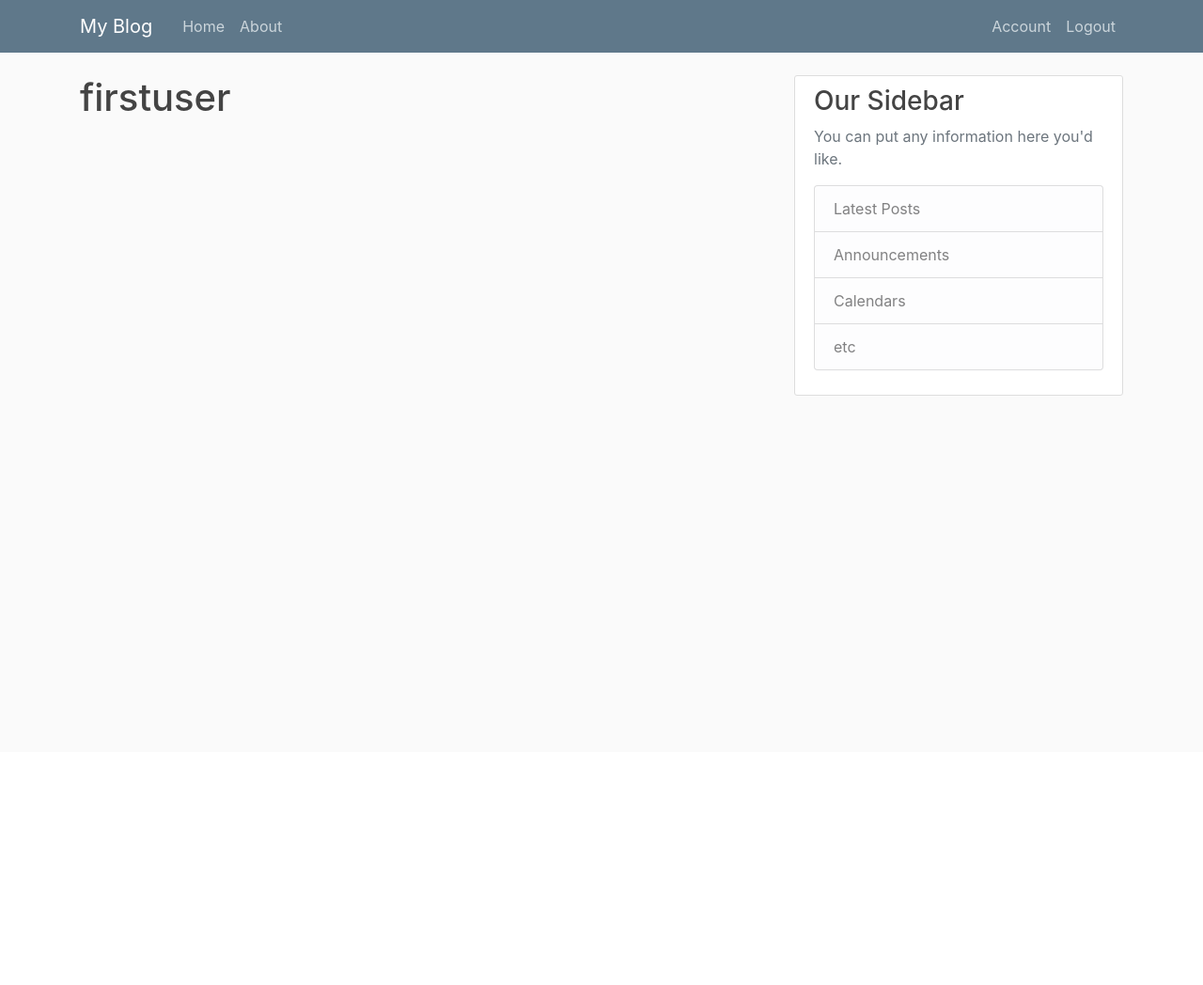
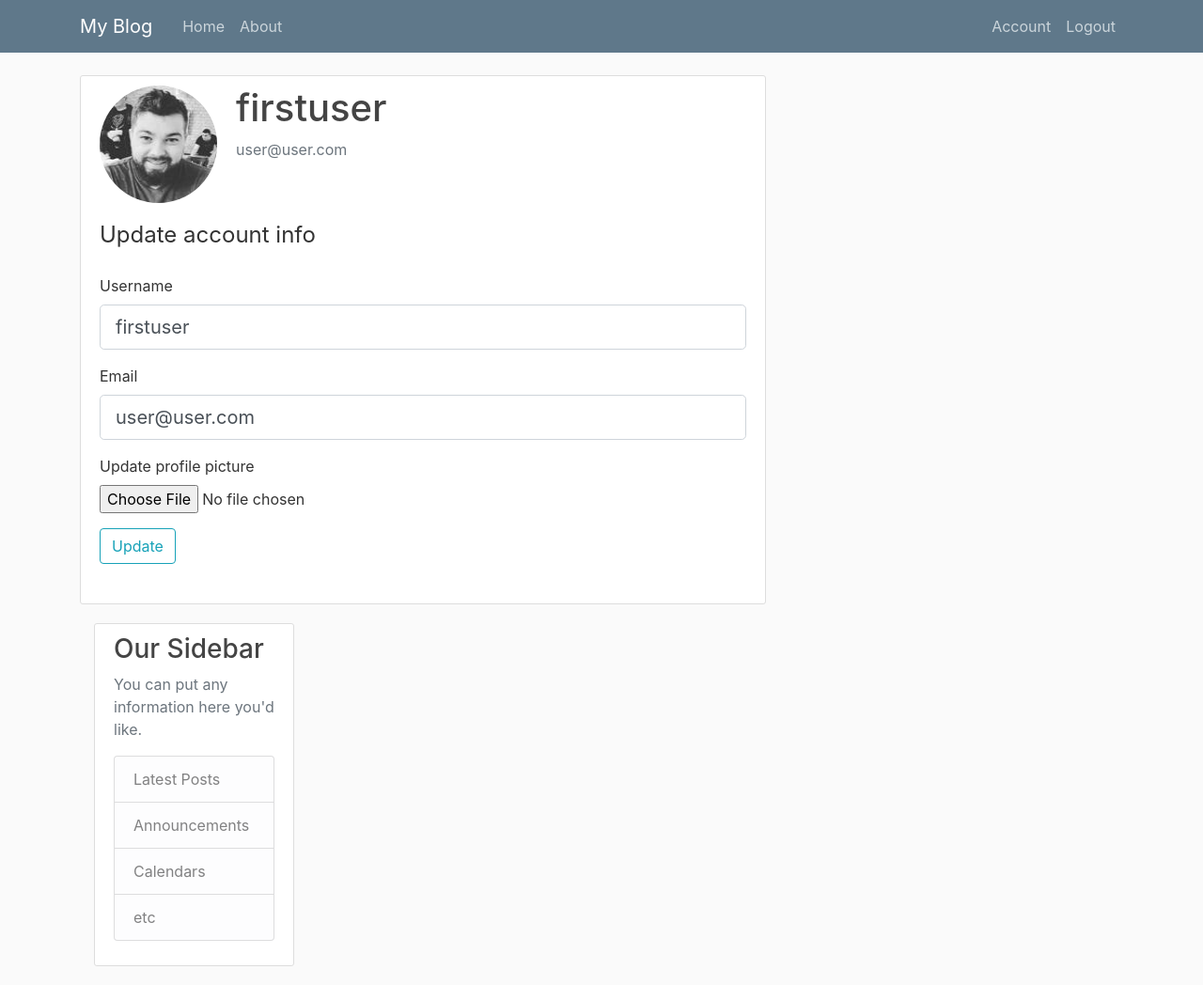
Before and after one commit to dragosnechita/flask_blog, a Flask app: page /account in a window 1280 px wide. Shown: the whole page at 94% size. Before the commit the page ends 421 px from the top, so only its background shows below. Run offline with Flask 2, Linux system fonts and the light colour scheme; a user stored in the database is signed in; some libraries are stand-ins or nearby versions.

Commit message:
Added the profile picture options and the forms to edit the account details

```diff
--- a/flask_blog/forms.py
+++ b/flask_blog/forms.py
@@ -1,7 +1,9 @@
 from flask_wtf import FlaskForm
+from flask_wtf.file import FileField, FileAllowed
 from wtforms import StringField, PasswordField, SubmitField, BooleanField
 from wtforms.validators import DataRequired, Length, Email, EqualTo, ValidationError
 from flask_blog.models import User
+from flask_login import current_user
 
 class RegistrationForm(FlaskForm):
 	username = 	StringField('Username',
@@ -24,7 +26,6 @@ class RegistrationForm(FlaskForm):
 		if user:
 			raise ValidationError('The email you chose is taken, please choose a different one')
 
-
 class LoginForm(FlaskForm):
 	email = StringField('Email',
 		validators=[DataRequired(), Email()])
@@ -32,3 +33,23 @@ class LoginForm(FlaskForm):
 		validators=[DataRequired()])
 	remember = BooleanField('Remember me')
 	submit = SubmitField('Login')
+
+class UpdateAccountForm(FlaskForm):
+	username = 	StringField('Username',
+		validators=[DataRequired(), Length(min=2, max=20)])
+	email = StringField('Email',
+		validators=[DataRequired(), Email()])
+	picture = FileField('Update profile picture', validators=[FileAllowed(['jpg', 'png'])])
+	submit = SubmitField('Update')
+
+	def validate_username(self, username):
+		if username.data != current_user.username:
+			user = User.query.filter_by(username=username.data).first()
+			if user:
+				raise ValidationError('The username you chose is taken, please choose a different one')
+
+	def validate_email(self, email):
+		if email.data != current_user.email:
+			user = User.query.filter_by(email=email.data).first()
+			if user:
+				raise ValidationError('The email you chose is taken, please choose a different one')
--- a/flask_blog/models.py
+++ b/flask_blog/models.py
@@ -11,7 +11,7 @@ class User(db.Model, UserMixin):
 	id = db.Column(db.Integer, primary_key=True)
 	username = db.Column(db.String(20), unique=True, nullable=False)
 	email = db.Column(db.String(120), unique=True, nullable=False)
-	image_file = db.Column(db.String(20), nullable=False, default='default.jpeg')
+	image_file = db.Column(db.String(20), nullable=False, default="default.jpg")
 	password = db.Column(db.String(60), nullable=False)
 	posts = db.relationship('Post', backref='author', lazy=True)
 
--- a/flask_blog/routes.py
+++ b/flask_blog/routes.py
@@ -1,8 +1,11 @@
 from flask import render_template, url_for, flash, redirect, request
 from flask_blog import app, db, bcrypt
-from flask_blog.forms import RegistrationForm, LoginForm
+from flask_blog.forms import RegistrationForm, LoginForm, UpdateAccountForm
 from flask_blog.models import User, Post
 from flask_login import login_user, current_user, logout_user, login_required
+import secrets
+import os
+from PIL import Image
 
 posts = [
 	{'author':'Dragos',
@@ -60,8 +63,33 @@ def logout():
 	logout_user()
 	return redirect(url_for('home'))
 
-@app.route("/account")
+def save_picture(form_picture):
+	random_hex = secrets.token_hex(8)
+	f_name_, f_ext = os.path.splitext(form_picture.filename)
+	picture_fn = random_hex + f_ext
+	picture_path = os.path.join(app.root_path, 'static/profile_images', picture_fn)
+	output_size = (125, 125)
+	i = Image.open(form_picture)
+	i.thumbnail(output_size)
+	i.save(picture_path)
+
+	return picture_fn
+
+@app.route("/account", methods=['GET', 'POST'])
 @login_required
 def account():
-
-	return render_template('account.html', title='Account')
+	form = UpdateAccountForm()
+	if form.validate_on_submit():
+		if form.picture.data:
+			picture_file = save_picture(form.picture.data)
+			current_user.image_file = picture_file
+		current_user.username = form.username.data
+		current_user.email = form.email.data
+		db.session.commit()
+		flash('Your account has bee updated', 'success')
+		return redirect(url_for('account'))
+	elif request.method == 'GET':
+		form.username.data = current_user.username
+		form.email.data = current_user.email
+	image_file = url_for('static', filename='profile_images/' + current_user.image_file)
+	return render_template('account.html', title='Account', image_file=image_file, form=form)
--- a/flask_blog/templates/account.html
+++ b/flask_blog/templates/account.html
@@ -1,4 +1,55 @@
 {% extends "layout.html"%}
 {% block content %}
-	<h1>{{ current_user.username }}</h1>
+	<div class="content-section">
+		<div class="media">
+			<img class="rounded-circle account-img" src="{{ image_file }}">
+			<div class="media-body">
+				<h2 class="account-heading">{{ current_user.username }}</h2>
+				<p class="text-secondary">{{ current_user.email }}</p>
+			</div>
+		</div>
+		<form method="POST" action="" enctype="multipart/form-data">
+			{{ form.hidden_tag() }}
+			<fieldset class="form-group">
+				<legend class="border=bottom mb-4">Update account info</legend>
+				<div class="form-group">
+					{{ form.username.label(class="form-control-label") }}
+
+					{% if form.username.errors %}
+						{{ form.username.label(class="form-control form-control-lg is-invalid") }}
+						<div class="invalid-feedback">
+							{% for error in form.username.errors %}
+								<span>{{ error }}</span>
+							{% endfor %}
+						</div>
+					{% else %}
+						{{ form.username(class="form-control form-control-lg") }}
+					{% endif %}
+				</div>
+				<div class="form-group">
+					{{ form.email.label(class="form-control-label") }}
+
+					{% if form.email.errors %}
+						{{ form.email.label(class="form-control form-control-lg is-invalid") }}
+					  	<div class="invalid-feedback">
+							{% for error in form.email.errors %}
+								<span>{{ error }}</span>
+							{% endfor %}
+					    </div>
+					{% else %}
+						{{ form.email(class="form-control form-control-lg") }}
+					{% endif %}
+				</div>
+				<div class="form-group">
+					{{ form.picture.label() }}
+					{{ form.picture(class="form-control-file") }}
+					{% if form.picture.errors %}
+						{% for error in form.picture.errors %}
+								<span class="text-danger">{{ error }}</span></br>
+						{% endfor %}
+					{% endif %}
+				</div>
+				<div class="form-group">
+					{{ form.submit(class="btn btn-outline-info") }}
+				</div>
 {% endblock content %}
```
Also changed, not shown: flask_blog/site.db, flask_blog/static/profile_images/64ceba9b0da8e478.jpg (added), flask_blog/static/profile_images/default.jpg (added), flask_blog/static/profile_images/default.png (added), flask_blog/static/profile_images/e4f2dbf4495c055e.png (added).
